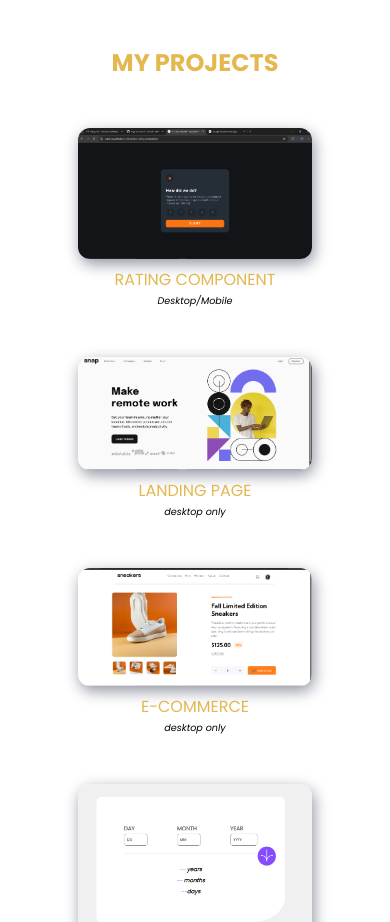
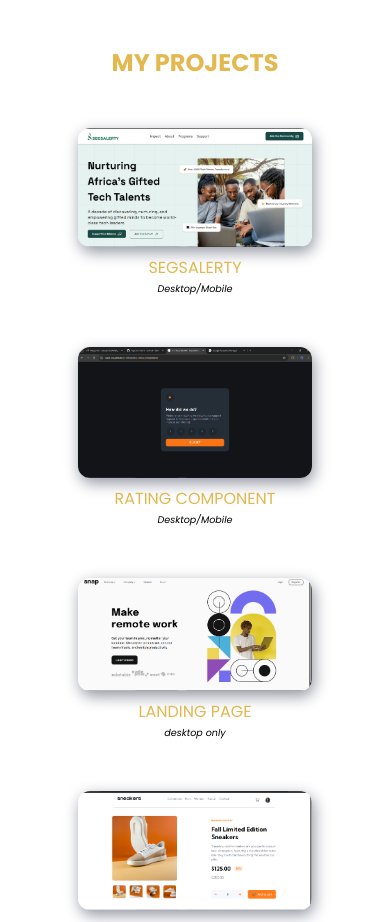
Before and after one commit to Soph-iee/My-portfolio, a React (Vite) app: page / in a window 390 px wide. Shown: the part 1280-2202 px from the top of the page. Built offline with nearby package versions, Linux system fonts and the light colour scheme.

Commit message:
new commit

```diff
--- a/src/index.css
+++ b/src/index.css
@@ -235,7 +235,7 @@ body {
 /* mobile view */
 @media (max-width: 765px) {
   .container {
-    max-width: 80%;
+    max-width: 90%;
     margin: 0 auto;
     display: grid;
   }
--- a/src/projects.js
+++ b/src/projects.js
@@ -5,8 +5,16 @@ import agecalculator from "./images/agecalculator.png";
 import musicplayer from "./images/musicplayer.png";
 import accordion from "./images/accordion.png";
 import bookmark from "./images/bookmark.png";
+import Segsalerty from "./images/segsalerty.png";
 
 const projects = [
+  {
+    name: "Segsalerty",
+    image: Segsalerty,
+    url: "https://segsalertylanding.netlify.app",
+    id: 11,
+    responsive: true,
+  },
   {
     name: "Rating Component",
     image: rating,
```
Also changed, not shown: src/images/segsalerty.png (added).
